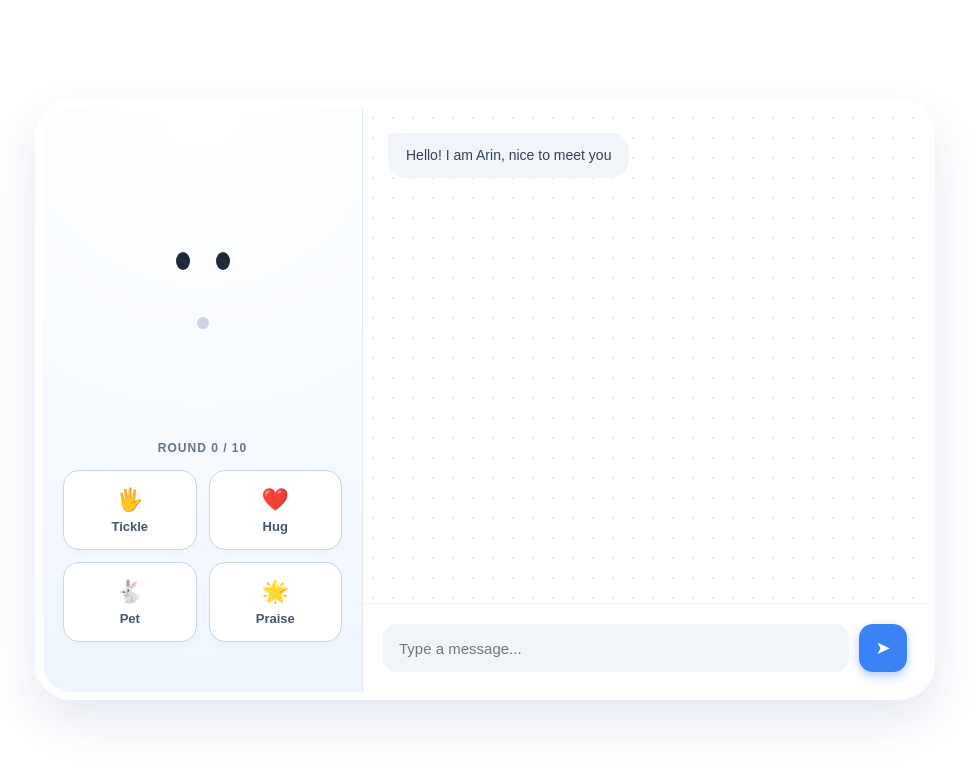
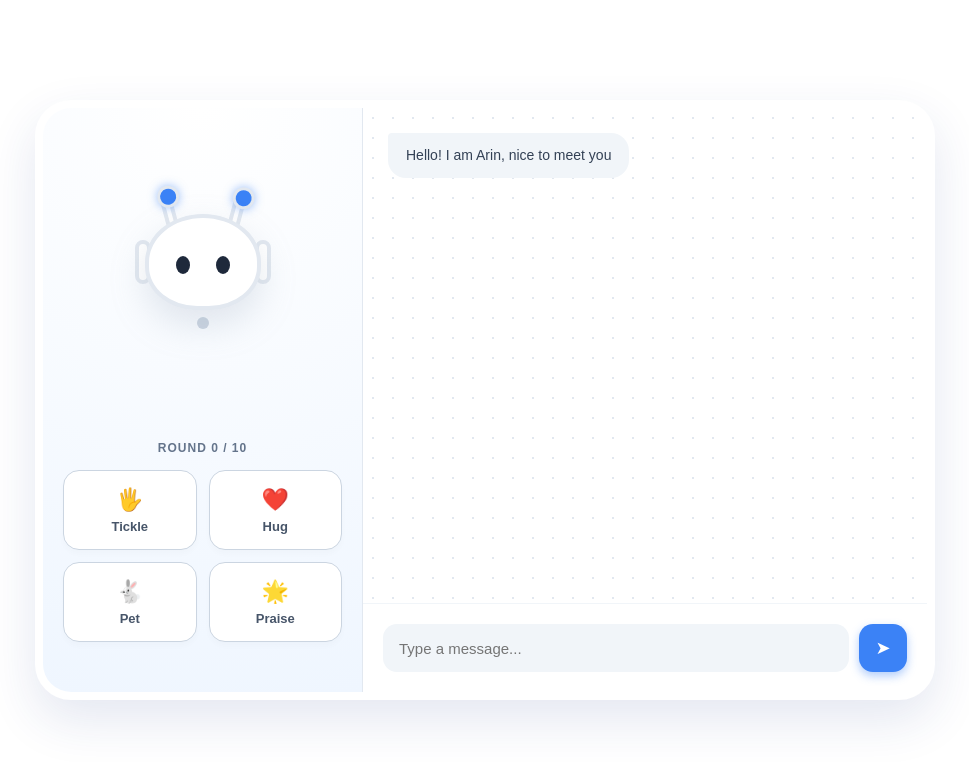
Before and after one commit to Asong2002/Arin60, a Next.js app: page / in a window 1280 px wide. Shown: the top 762 px of the page, without its empty margins (155-1124 px from the left). Built offline with nearby package versions, Linux system fonts and the light colour scheme.

Commit message:
Update page.tsx

```diff
--- a/app/page.tsx
+++ b/app/page.tsx
@@ -14,7 +14,7 @@ interface Message {
 
 export default function Home(): JSX.Element {
   // ================= 配置区 =================
-  const CONFIG_FEEDBACK: 'FIXED' | 'RANDOM' = 'FIXED'; // 'FIXED' = 100% 组, 'RANDOM' = 60% 组 (随机顺序，但固定6次脸红)
+  const CONFIG_FEEDBACK: 'FIXED' | 'RANDOM' = 'RANDOM' as 'FIXED' | 'RANDOM'; // 'FIXED' = 100% 组, 'RANDOM' = 60% 组 (随机顺序，但固定6次脸红)
   const COOLDOWN_TIME = 1800; // 冷却时间：1800ms (1.8秒)
   const FEEDBACK_DURATION = 1500; // 亮灯/脸红持续时间：1500ms (1.5秒)
   const MESSAGE_DELAY = 0; // 文字回复延迟时间：0ms (立即回复)
@@ -425,11 +425,15 @@ export default function Home(): JSX.Element {
         <div className={styles.leftPanel}>
           <div style={{ flex: 1, display: 'flex', flexDirection: 'column', alignItems: 'center', justifyContent: 'center' }}>
             <div className={styles.aiAvatar} id="avatarIcon">
-              <div className={styles.earLeft}></div>
-              <div className={styles.earRight}></div>
-              <div className={styles.aiEyes}><div className={styles.eye}></div><div className={styles.eye}></div></div>
-              <div className={`${styles.blush} ${styles.left} ${showBlush ? styles.blushVisible : ''}`} id="blushLeft"></div>
-              <div className={`${styles.blush} ${styles.right} ${showBlush ? styles.blushVisible : ''}`} id="blushRight"></div>
+              <div className={`${styles.antenna} ${styles.left}`}></div>
+              <div className={`${styles.antenna} ${styles.right}`}></div>
+              <div className={`${styles.sideModule} ${styles.left}`}></div>
+              <div className={`${styles.sideModule} ${styles.right}`}></div>
+              <div className={styles.aiFace}>
+                <div className={styles.aiEyes}><div className={styles.eye}></div><div className={styles.eye}></div></div>
+                <div className={`${styles.blush} ${styles.left} ${showBlush ? styles.blushVisible : ''}`} id="blushLeft"></div>
+                <div className={`${styles.blush} ${styles.right} ${showBlush ? styles.blushVisible : ''}`} id="blushRight"></div>
+              </div>
             </div>
             <div className={styles.statusOrbContainer}><div ref={statusLightRef} className={styles.statusOrb} id="statusLight"></div></div>
           </div>
```
